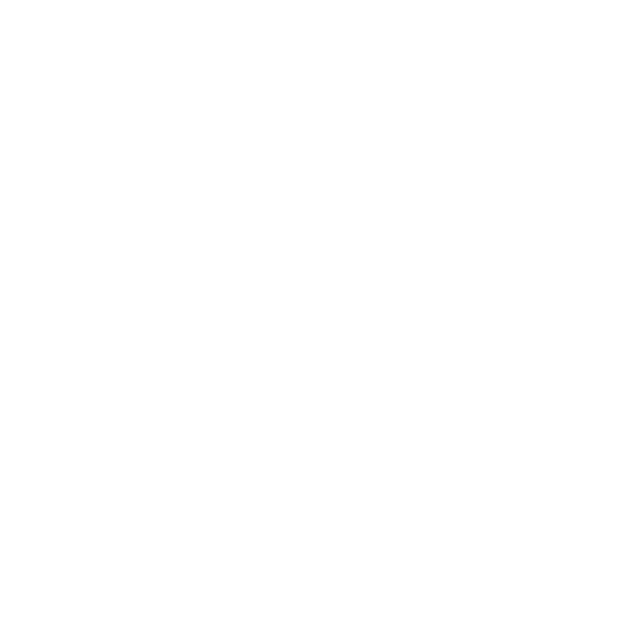
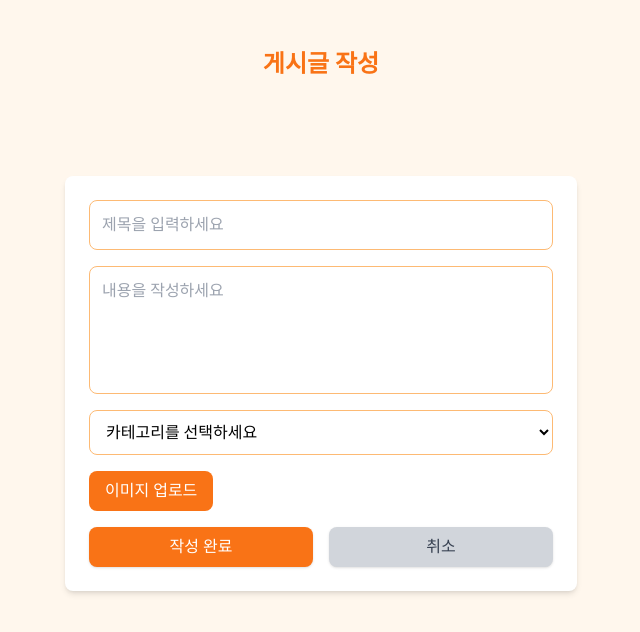
Before and after one commit to 111jjj111/runnershigh_web, a React (Create React App) app: page /createpost in a window 1280 px wide. Before the commit this address had no page. Shown: the top 632 px of the page, without its empty margins (319-959 px from the left). Built offline with nearby package versions, Linux system fonts and the light colour scheme; a web font is replaced by a local one.

Commit message:
게시글작성 페이지 추가 게시글작성 접속버튼 위치조정

```diff
--- a/src/BoardList.tsx
+++ b/src/BoardList.tsx
@@ -95,7 +95,7 @@
         <button
           className="bg-gray-200 text-black px-6 py-3 rounded-full font-bold shadow w-[60px] h-[60px] flex items-center justify-center text-3xl"
           onClick={() => {
-            navigate("/post");
+            navigate("/createpost");
           }}
         >
           <img src="svgs/plus.svg" />
--- /dev/null
+++ b/src/CreatePost.tsx
@@ -0,0 +1,111 @@
+import React, { useState } from "react";
+import { useNavigate } from "react-router-dom";
+
+const CreatePost: React.FC = () => {
+  const [title, setTitle] = useState("");
+  const [content, setContent] = useState("");
+  const [category, setCategory] = useState("");
+  const [image, setImage] = useState<File | null>(null);
+  const navigate = useNavigate();
+  const handleImageUpload = (event: React.ChangeEvent<HTMLInputElement>) => {
+    if (event.target.files) {
+      setImage(event.target.files[0]);
+    }
+  };
+
+  const handleSubmit = () => {
+    alert("게시글이 작성되었습니다!");
+  };
+
+  return (
+    <div className="bg-orange-50 min-h-screen flex flex-col items-center p-4">
+      {/* 헤더 */}
+
+      {/* 헤더 */}
+      <header className="p-8">
+        <div className="flex flex-col items-center justify-center">
+          <h1 className="text-2xl font-bold text-orange-500 mb-2">
+            게시글 작성
+          </h1>
+        </div>
+      </header>
+      {/* 본문 */}
+      <main className="w-full max-w-lg bg-white p-6 rounded-lg shadow-md flex flex-col gap-4 mt-14">
+        {/* 제목 입력 */}
+        <input
+          type="text"
+          placeholder="제목을 입력하세요"
+          value={title}
+          onChange={(e) => setTitle(e.target.value)}
+          className="w-full border border-orange-300 rounded-lg p-3 focus:ring-2 focus:ring-orange-500 focus:outline-none"
+        />
+
+        {/* 내용 입력 */}
+        <textarea
+          placeholder="내용을 작성하세요"
+          value={content}
+          onChange={(e) => setContent(e.target.value)}
+          className="w-full border border-orange-300 rounded-lg p-3 h-32 focus:ring-2 focus:ring-orange-500 focus:outline-none resize-none"
+        ></textarea>
+
+        {/* 카테고리 선택 */}
+        <select
+          value={category}
+          onChange={(e) => setCategory(e.target.value)}
+          className="w-full border border-orange-300 rounded-lg p-3 bg-white focus:ring-2 focus:ring-orange-500 focus:outline-none"
+        >
+          <option value="" disabled>
+            카테고리를 선택하세요
+          </option>
+          <option value="general">일반</option>
+          <option value="announcement">공지</option>
+          <option value="question">질문</option>
+        </select>
+
+        {/* 이미지 업로드 */}
+        <div className="flex flex-col items-start">
+          <label
+            htmlFor="image-upload"
+            className="bg-orange-500 text-white px-4 py-2 rounded-lg cursor-pointer"
+          >
+            이미지 업로드
+          </label>
+          <input
+            id="image-upload"
+            type="file"
+            accept="image/*"
+            onChange={handleImageUpload}
+            className="hidden"
+          />
+          {image && (
+            <img
+              src={URL.createObjectURL(image)}
+              alt="Preview"
+              className="mt-4 w-full max-h-40 object-cover rounded-lg border border-orange-300"
+            />
+          )}
+        </div>
+
+        {/* 버튼 */}
+        <div className="flex gap-4">
+          <button
+            onClick={handleSubmit}
+            className="flex-1 bg-orange-500 text-white py-2 rounded-lg shadow hover:bg-orange-600 transition"
+          >
+            작성 완료
+          </button>
+          <button
+            className="flex-1 bg-gray-300 text-gray-700 py-2 rounded-lg shadow hover:bg-gray-400 transition"
+            onClick={() => {
+              navigate(-1);
+            }}
+          >
+            취소
+          </button>
+        </div>
+      </main>
+    </div>
+  );
+};
+
+export default CreatePost;
--- a/src/router.tsx
+++ b/src/router.tsx
@@ -5,6 +5,7 @@
 import PostList from "./PostList";
 import RankingList from "./RankingList";
 import Mission from "./Mission";
+import CreatePost from "./CreatePost";
 
 const Router = () => {
   return (
@@ -14,6 +15,7 @@
         <Route path="/post" element={<PostList />}></Route>
         <Route path="/ranking" element={<RankingList />}></Route>
         <Route path="/mission" element={<Mission />}></Route>
+        <Route path="/createpost" element={<CreatePost />}></Route>
       </Routes>
     </BrowserRouter>
   );
```
